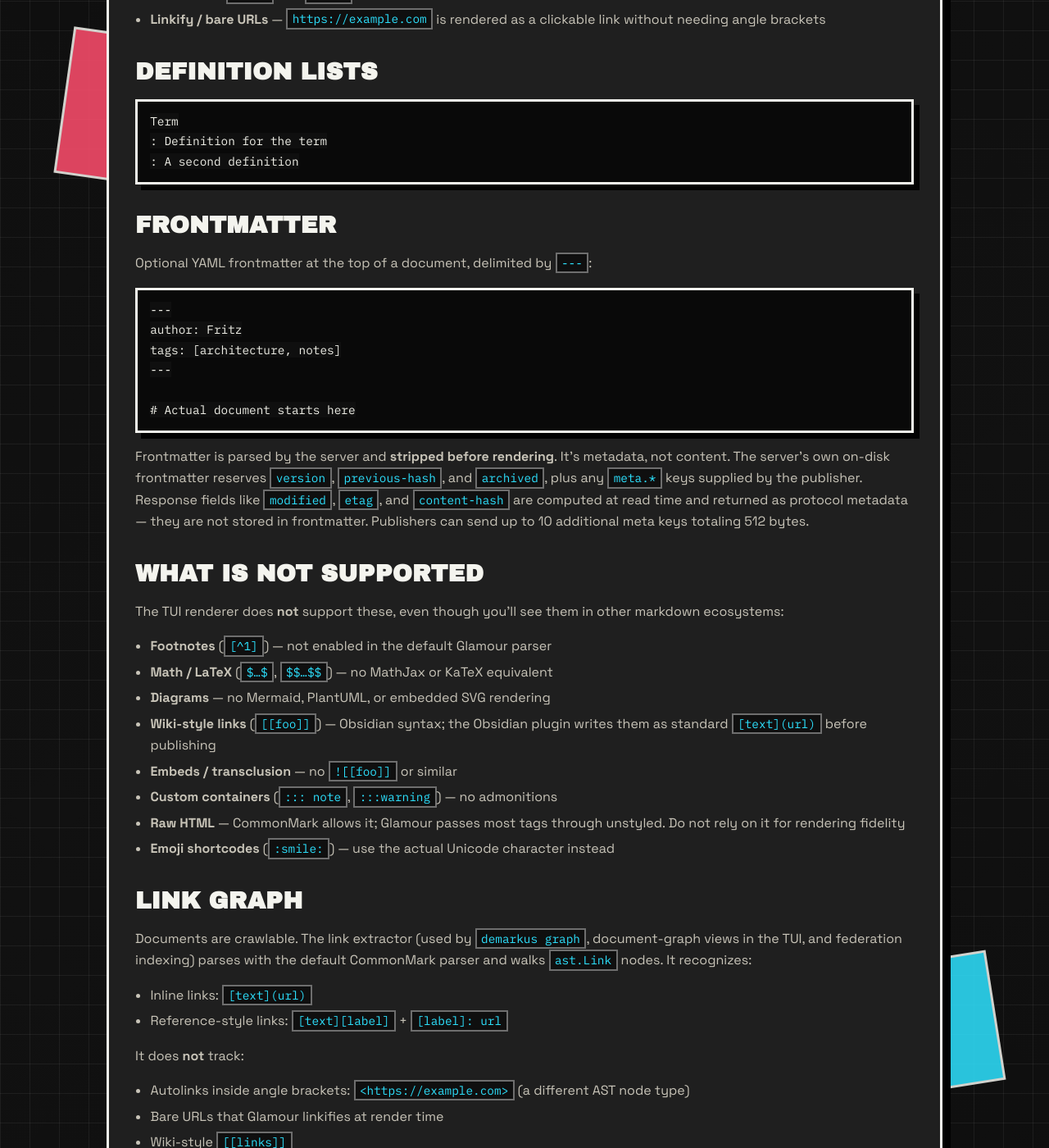
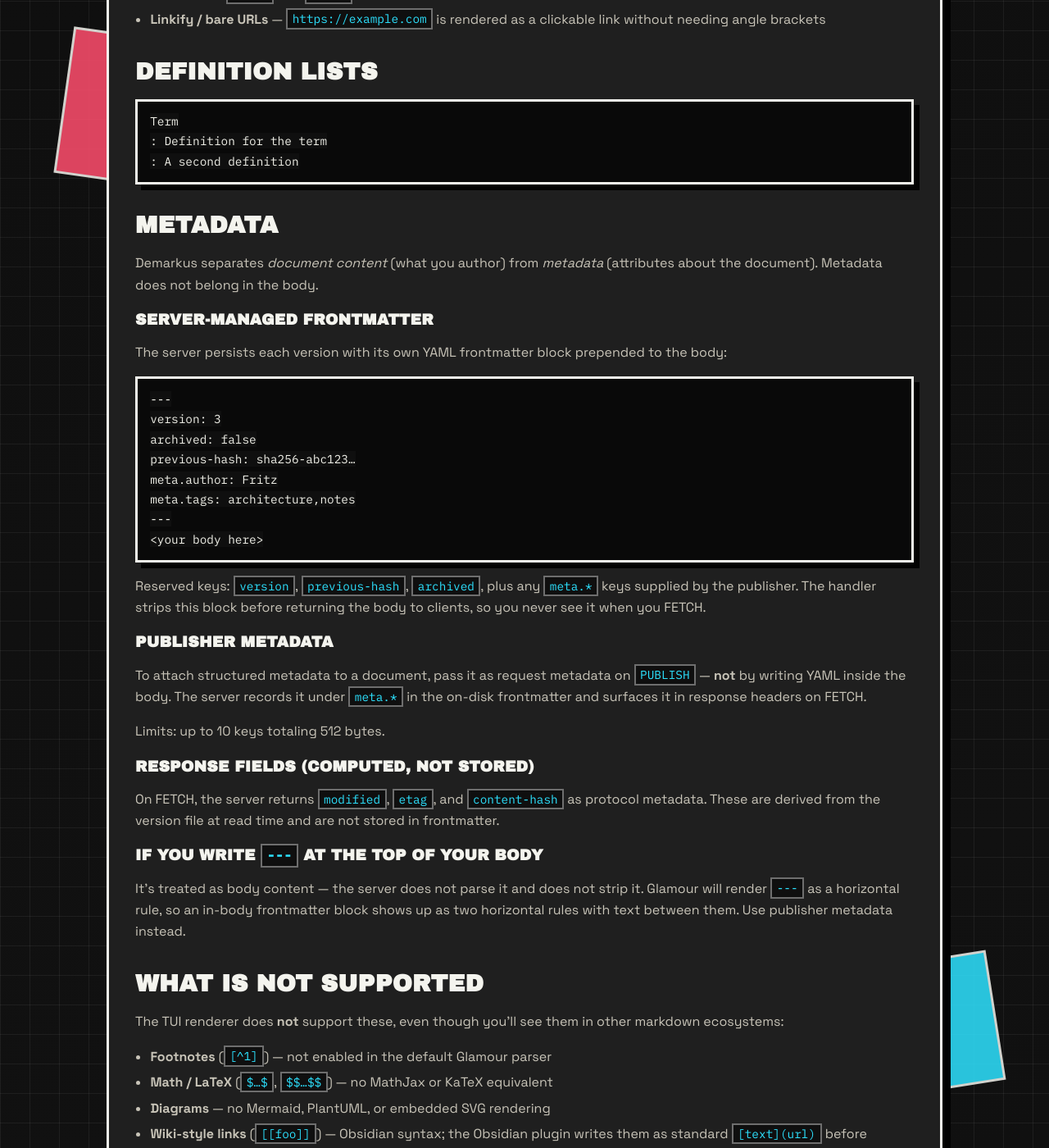
Before and after one commit to latebit-io/demarkus, a Jekyll site: the page built from reference/markdown.md, in a window 1280 px wide and 1400 px high, scrolled down 1330 px. Shown: the whole window at 82% size. Built offline with Jekyll 4.4.1, drawn with Linux system fonts in a browser that asks for light colours.

Commit message:
docs(reference): clarify metadata vs in-body YAML
The prior 'Frontmatter' section implied user-authored YAML at the top
of a document is parsed by the server. It isn't — buildVersionFile
appends user content verbatim after the server's own frontmatter
block, and stripFrontmatter only removes the first (server) block on
read. User-authored '---' at the start of the body is rendered by
glamour as a horizontal rule.

Split into three parts: server-managed frontmatter (what's actually
prepended on disk), publisher metadata (the right way to attach
structured fields via request metadata), and response fields
(modified/etag/content-hash, computed not stored). Add an explicit
note that in-body YAML is body content, not metadata.

````diff
--- a/reference/markdown.md
+++ b/reference/markdown.md
@@ -53,20 +53,40 @@ Term
 : A second definition
 ```
 
-## Frontmatter
+## Metadata
 
-Optional YAML frontmatter at the top of a document, delimited by `---`:
+Demarkus separates *document content* (what you author) from *metadata* (attributes about the document). Metadata does not belong in the body.
+
+### Server-managed frontmatter
+
+The server persists each version with its own YAML frontmatter block prepended to the body:
 
 ```yaml
 ---
-author: Fritz
-tags: [architecture, notes]
+version: 3
+archived: false
+previous-hash: sha256-abc123…
+meta.author: Fritz
+meta.tags: architecture,notes
 ---
-
-# Actual document starts here
+<your body here>
 ```
 
-Frontmatter is parsed by the server and **stripped before rendering**. It's metadata, not content. The server's own on-disk frontmatter reserves `version`, `previous-hash`, and `archived`, plus any `meta.*` keys supplied by the publisher. Response fields like `modified`, `etag`, and `content-hash` are computed at read time and returned as protocol metadata — they are not stored in frontmatter. Publishers can send up to 10 additional meta keys totaling 512 bytes.
+Reserved keys: `version`, `previous-hash`, `archived`, plus any `meta.*` keys supplied by the publisher. The handler strips this block before returning the body to clients, so you never see it when you FETCH.
+
+### Publisher metadata
+
+To attach structured metadata to a document, pass it as request metadata on `PUBLISH` — **not** by writing YAML inside the body. The server records it under `meta.*` in the on-disk frontmatter and surfaces it in response headers on FETCH.
+
+Limits: up to 10 keys totaling 512 bytes.
+
+### Response fields (computed, not stored)
+
+On FETCH, the server returns `modified`, `etag`, and `content-hash` as protocol metadata. These are derived from the version file at read time and are not stored in frontmatter.
+
+### If you write `---` at the top of your body
+
+It's treated as body content — the server does not parse it and does not strip it. Glamour will render `---` as a horizontal rule, so an in-body frontmatter block shows up as two horizontal rules with text between them. Use publisher metadata instead.
 
 ## What is not supported
 
````
